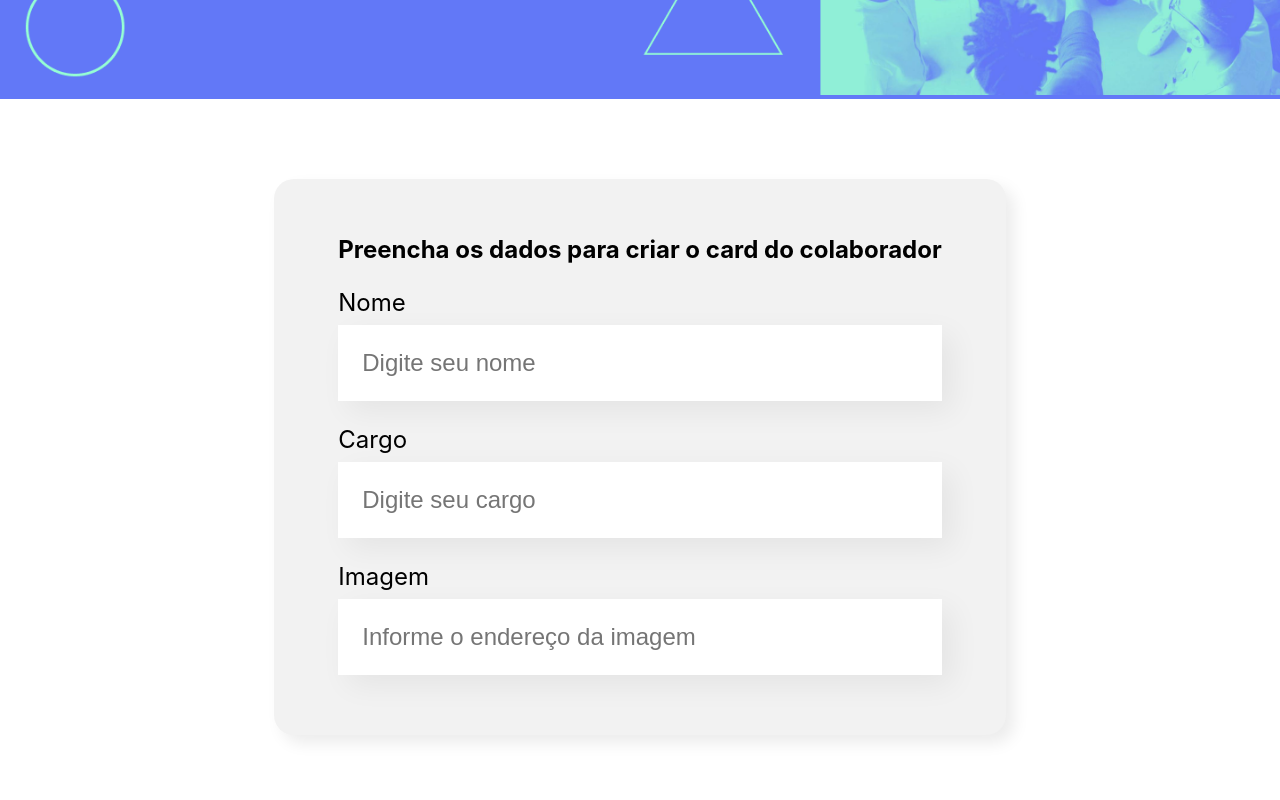
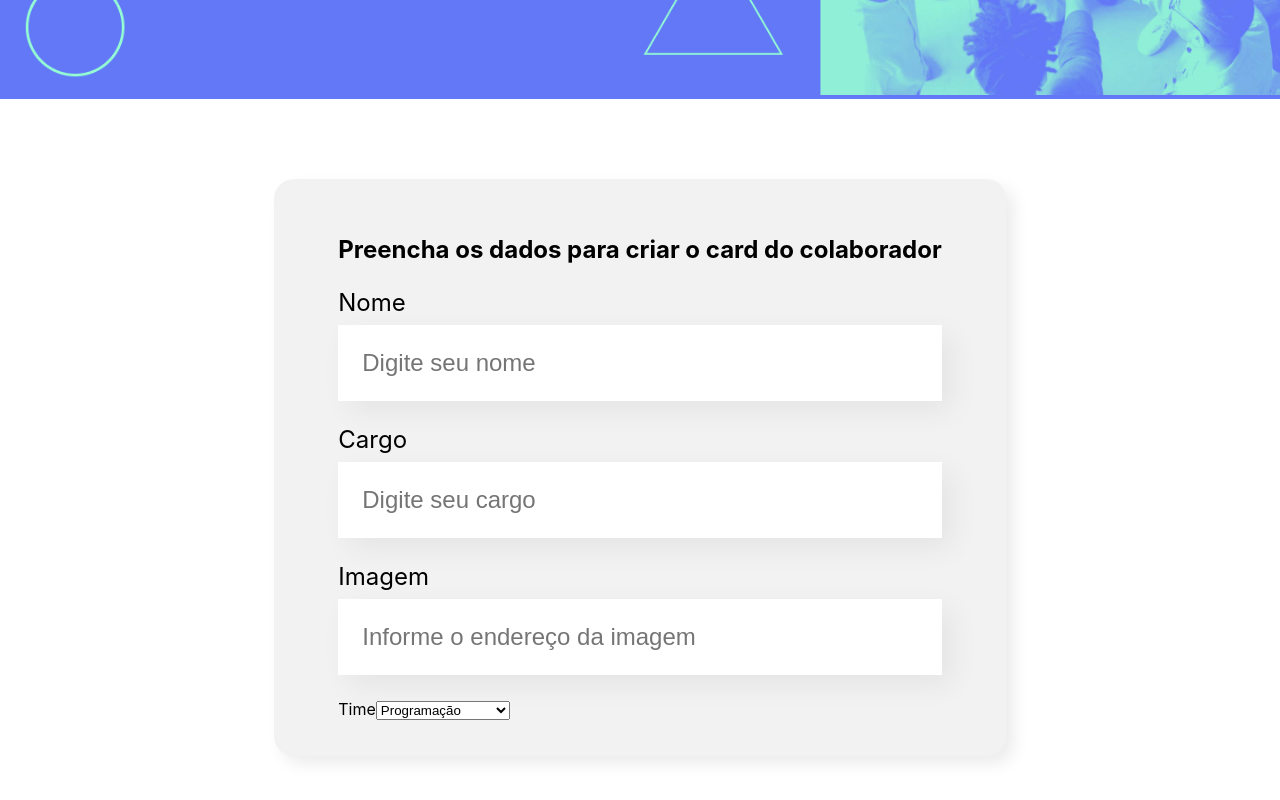
Before and after one commit to leonfpontes/organo, a React (Create React App) app: page / in a window 1280 px wide. Shown: the part 399-1199 px from the top of the page. Built offline with nearby package versions, Linux system fonts and the light colour scheme.

Commit message:
create select itens

```diff
--- a/src/componentes/Banner/Banner.js
+++ b/src/componentes/Banner/Banner.js
@@ -2,7 +2,7 @@ import "./Banner.css"
 
 export const Banner = () => {
     return (
-        <header class="banner">
+        <header className="banner">
             <img src="/images/banner.png" alt="O banner principal da página do Organo"/>
         </header>
     )
--- a/src/componentes/Form/Form.js
+++ b/src/componentes/Form/Form.js
@@ -1,7 +1,17 @@
 import "./Form.css"
 import InputText from "../InputText"
+import { Select } from "../Select/Select"
 
 export const Form = () => {
+    const squad = [
+        "Programação",
+        "Front-End",
+        "Data Science",
+        "Devops",
+        "UX e Design",
+        "Mobile",
+        "Inovação e Gestão"
+    ]
     return (
         <section className="form">
             <form>
@@ -9,6 +19,7 @@ export const Form = () => {
                 <InputText label="Nome" placeholder="Digite seu nome"/>
                 <InputText label="Cargo" placeholder="Digite seu cargo"/>
                 <InputText label="Imagem" placeholder="Informe o endereço da imagem"/>
+                <Select label="Time" item={squad}/>
             </form>
         </section>
     )
--- a/src/componentes/InputText/InputText.js
+++ b/src/componentes/InputText/InputText.js
@@ -2,7 +2,7 @@ import "./InputText.css"
 
 export const InputText = (props) => {
     return (
-        <div class="input-text">
+        <div className="input-text">
             <label>{props.label}</label>
             <input placeholder={props.placeholder} />
         </div>
--- /dev/null
+++ b/src/componentes/Select/Select.js
@@ -0,0 +1,14 @@
+import "./Select.css"
+
+export const Select = (props) => {
+    return (
+        <div>
+            <label>{props.label}</label>
+            <select>
+                {props.item.map(item => {
+                    return <option key={item}>{item}</option>
+                })}
+            </select>
+        </div>
+    )
+}
--- /dev/null
+++ b/src/componentes/Select/index.js
@@ -0,0 +1,3 @@
+import { Select } from "./Select";
+
+export default Select
```
Also changed, not shown: src/componentes/Select/Select.css (added).
